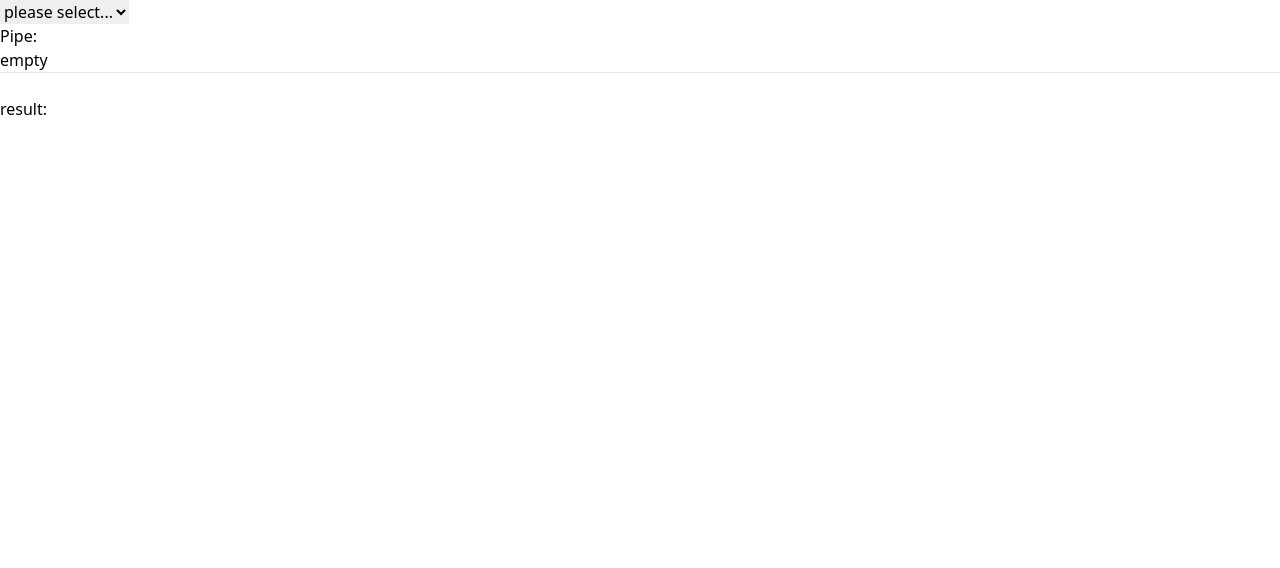
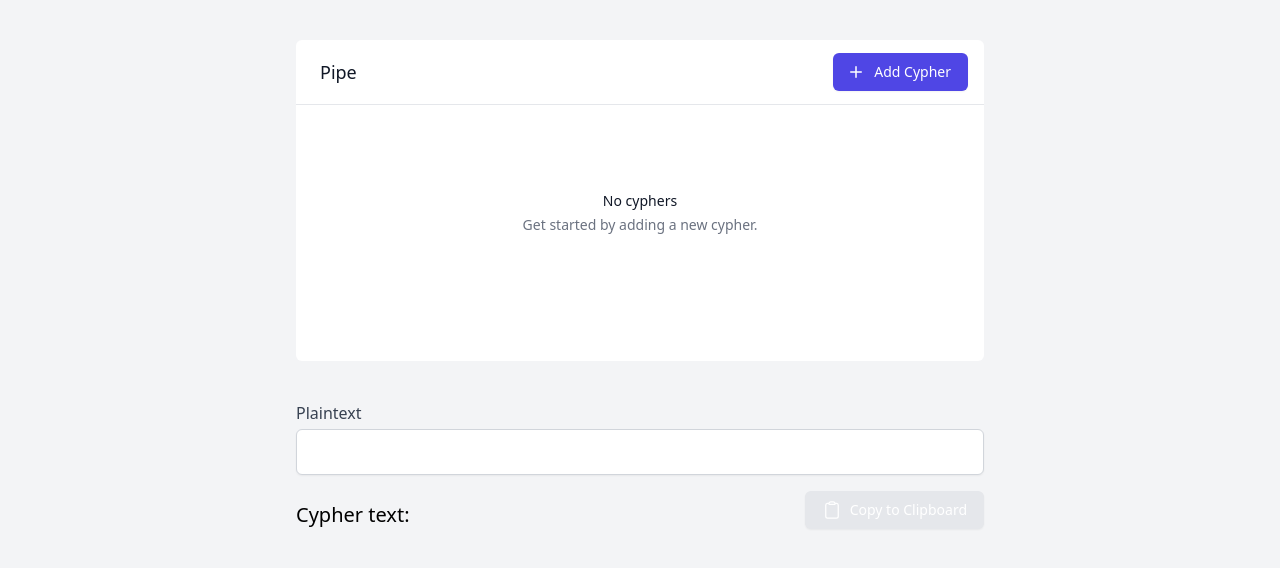
Before and after one commit to ny1am/cryptic-on-paper, a React (Vite) app: page / in a window 1280 px wide. Shown: the top 568 px of the page. Built offline with nearby package versions, Linux system fonts and the light colour scheme.

Commit message:
feat(encrypt-page): basic UI

```diff
--- a/index.html
+++ b/index.html
@@ -5,8 +5,8 @@
     <meta name="viewport" content="width=device-width, initial-scale=1.0" />
     <title>Cryptic on paper</title>
   </head>
-  <body>
-    <div id="root"></div>
+  <body class="min-h-screen bg-gray-100">
+    <div id="root" class="p-10 max-w-3xl mx-auto"></div>
     <script type="module" src="/src/main.tsx"></script>
   </body>
 </html>
--- a/package.json
+++ b/package.json
@@ -11,7 +11,10 @@
     "test": "jest"
   },
   "dependencies": {
+    "@headlessui/react": "^1.7.3",
+    "@heroicons/react": "^2.0.12",
     "@hookform/resolvers": "^2.9.10",
+    "clsx": "^1.2.1",
     "react": "^18.2.0",
     "react-dom": "^18.2.0",
     "react-hook-form": "^7.38.0",
@@ -19,6 +22,7 @@
     "zod": "^3.19.1"
   },
   "devDependencies": {
+    "@tailwindcss/forms": "^0.5.3",
     "@types/jest": "^29.1.2",
     "@types/react": "^18.0.17",
     "@types/react-dom": "^18.0.6",
--- a/src/components/DynamicForm/index.tsx
+++ b/src/components/DynamicForm/index.tsx
@@ -1,4 +1,6 @@
+import { ExclamationCircleIcon } from '@heroicons/react/20/solid';
 import { zodResolver } from '@hookform/resolvers/zod';
+import cn from 'clsx';
 import React from 'react';
 import { FieldValues, Path, useForm } from 'react-hook-form';
 import { ZodObject, ZodSchema } from 'zod';
@@ -29,22 +31,59 @@ export function DynamicForm<T extends FieldValues>({
 
   const fieldNames = Object.keys(schema.shape) as Path<T>[];
   return (
-    <form onSubmit={handleSubmit(onSubmit)}>
+    <form autoComplete="off" onSubmit={handleSubmit(onSubmit)}>
       {fieldNames.map((name) => (
-        <label key={name}>
-          <span>{name}: </span>
-          <input
-            {...register(name, {
-              valueAsNumber: schema.shape[name]._def.typeName === 'ZodNumber',
-            })}
-          />
-          {errors[name] && <div>{errors[name]?.message as string}</div>}
-        </label>
+        <div key={name}>
+          <label htmlFor={name} className="block text-sm font-medium text-gray-700">
+            {name}
+          </label>
+          <div className="relative mt-1 rounded-md shadow-sm">
+            <input
+              id={name}
+              type="text"
+              className={cn(
+                'block w-full rounded-md text-sm focus:outline-none',
+                errors[name]
+                  ? `pr-10 border-red-300 text-red-900 focus:border-red-500 focus:ring-red-500`
+                  : `border-gray-300 focus:border-indigo-500 focus:ring-indigo-500`
+              )}
+              {...register(name, {
+                valueAsNumber: schema.shape[name]._def.typeName === 'ZodNumber',
+              })}
+              {...(errors[name] && {
+                'aria-invalid': 'true',
+                'aria-describedby': `${name}-error`,
+              })}
+            />
+            {errors[name] && (
+              <div className="pointer-events-none absolute inset-y-0 right-0 flex items-center pr-3">
+                <ExclamationCircleIcon
+                  className="h-5 w-5 text-red-500"
+                  aria-hidden="true"
+                />
+              </div>
+            )}
+          </div>
+          {errors[name] && (
+            <p className="mt-2 text-sm text-red-600" id={`${name}-error`}>
+              {errors[name]?.message as string}
+            </p>
+          )}
+        </div>
       ))}
-      <div>
-        <button type="submit">submit</button>
-        <button type="button" onClick={onCancel}>
-          cancel
+      <div className="mt-8 flex justify-end gap-x-4">
+        <button
+          type="submit"
+          className="inline-flex justify-center rounded-md border border-transparent bg-indigo-600 px-4 py-2 text-sm font-medium text-white shadow-sm hover:bg-indigo-700 focus:outline-none focus:ring-2 focus:ring-indigo-500 focus:ring-offset-2"
+        >
+          Submit
+        </button>
+        <button
+          type="button"
+          className="inline-flex justify-center rounded-md border border-gray-300 bg-white px-4 py-2 text-sm font-medium text-gray-700 shadow-sm hover:text-gray-500 focus:outline-none focus:ring-2 focus:ring-indigo-500 focus:ring-offset-2"
+          onClick={onCancel}
+        >
+          Cancel
         </button>
       </div>
     </form>
--- /dev/null
+++ b/src/pages/encrypt/CyphersPipe/AddButton.tsx
@@ -0,0 +1,93 @@
+import { Menu, Transition } from '@headlessui/react';
+import { PlusIcon } from '@heroicons/react/20/solid';
+import cn from 'clsx';
+import React, { useContext, useState } from 'react';
+
+import { CiphersContext } from '../CiphersContext';
+import {
+  CypherKeyWhenRequiredOptions,
+  CypherMeta,
+  CyphersOptionsRegister,
+  cyphersRegister,
+} from '../config';
+import { CypherOptionsForm } from './CypherOptionsForm';
+import { areCypherOptionsRequired } from './pipeConfig';
+
+type CypherKey = keyof CyphersOptionsRegister;
+const cypherKeys = Object.keys(cyphersRegister) as CypherKey[];
+
+export function AddButton() {
+  const { addCypher } = useContext(CiphersContext);
+
+  const [optionsForm, setOptionsForm] = useState<CypherKeyWhenRequiredOptions>();
+  const closeOptionsForm = () => setOptionsForm(undefined);
+
+  const handleAddCypher = (key: CypherKey) => {
+    if (!areCypherOptionsRequired(key)) {
+      return addCypher({ key, options: undefined });
+    }
+    return setOptionsForm(key);
+  };
+
+  const handleOptionsSubmit = <
+    K extends CypherKeyWhenRequiredOptions,
+    O extends CyphersOptionsRegister[K]
+  >(
+    key: K,
+    options: O
+  ): void => {
+    addCypher({ key, options } as CypherMeta);
+    closeOptionsForm();
+  };
+
+  return (
+    <>
+      {optionsForm && (
+        <CypherOptionsForm
+          cypherKey={optionsForm}
+          handleSubmit={handleOptionsSubmit}
+          handleCancel={closeOptionsForm}
+        />
+      )}
+
+      <Menu as="div" className="relative inline-block text-left">
+        <div>
+          <Menu.Button className="inline-flex items-center rounded-md border border-transparent bg-indigo-600 px-4 py-2 text-sm font-medium text-white shadow-sm hover:bg-indigo-700 focus:outline-none focus:ring-2 focus:ring-indigo-500 focus:ring-offset-2">
+            <PlusIcon className="-ml-1 mr-2 h-5 w-5" aria-hidden="true" />
+            Add Cypher
+          </Menu.Button>
+        </div>
+        <Transition
+          as={React.Fragment}
+          enter="transition ease-out duration-100"
+          enterFrom="transform opacity-0 scale-95"
+          enterTo="transform opacity-100 scale-100"
+          leave="transition ease-in duration-75"
+          leaveFrom="transform opacity-100 scale-100"
+          leaveTo="transform opacity-0 scale-95"
+        >
+          <Menu.Items className="absolute right-0 z-10 mt-2 w-32 origin-top-right rounded-md bg-white shadow-lg ring-1 ring-black ring-opacity-5 focus:outline-none">
+            <div className="py-1">
+              {cypherKeys.map((cypherKey) => (
+                <Menu.Item key={cypherKey}>
+                  {({ active }) => (
+                    <button
+                      type="button"
+                      onClick={() => handleAddCypher(cypherKey)}
+                      className={cn(
+                        active ? 'bg-gray-100 text-gray-900' : 'text-gray-700',
+                        'block px-4 py-2 text-sm w-full text-right'
+                      )}
+                    >
+                      {cypherKey}
+                    </button>
+                  )}
+                </Menu.Item>
+              ))}
+            </div>
+          </Menu.Items>
+        </Transition>
+      </Menu>
+    </>
+  );
+}
--- /dev/null
+++ b/src/pages/encrypt/CyphersPipe/EmptyPipe.tsx
@@ -0,0 +1,8 @@
+export function EmptyPipe() {
+  return (
+    <div className="text-center">
+      <h3 className="text-sm font-medium text-gray-900">No cyphers</h3>
+      <p className="mt-1 text-sm text-gray-500">Get started by adding a new cypher.</p>
+    </div>
+  );
+}
--- a/src/pages/encrypt/CyphersPipe/index.tsx
+++ b/src/pages/encrypt/CyphersPipe/index.tsx
@@ -1,42 +1,15 @@
-import { useContext, useState } from 'react';
+import { useContext } from 'react';
 
 import { CiphersContext } from '../CiphersContext';
-import {
-  CypherKeyWhenRequiredOptions,
-  CypherMeta,
-  CyphersOptionsRegister,
-  cyphersRegister,
-} from '../config';
-import { CypherOptionsForm } from './CypherOptionsForm';
-import { areCypherOptionsRequired, pipeCfg } from './pipeConfig';
+import { CypherMeta } from '../config';
+import { AddButton } from './AddButton';
+import { EmptyPipe } from './EmptyPipe';
+import { pipeCfg } from './pipeConfig';
 
-type CypherKey = keyof CyphersOptionsRegister;
 type SerializeType = CypherMeta['options'] extends infer R ? (opts: R) => string : never;
 
-const cypherKeys = Object.keys(cyphersRegister) as CypherKey[];
-
 export function CyphersPipe() {
-  const { selectedCyphers, addCypher } = useContext(CiphersContext);
-  const [optionsForm, setOptionsForm] = useState<CypherKeyWhenRequiredOptions>();
-  const closeOptionsForm = () => setOptionsForm(undefined);
-
-  const handleAddCypher = (key: CypherKey) => {
-    if (!areCypherOptionsRequired(key)) {
-      return addCypher({ key, options: undefined });
-    }
-    return setOptionsForm(key);
-  };
-
-  const handleOptionsSubmit = <
-    K extends CypherKeyWhenRequiredOptions,
-    O extends CyphersOptionsRegister[K]
-  >(
-    key: K,
-    options: O
-  ): void => {
-    addCypher({ key, options } as CypherMeta);
-    closeOptionsForm();
-  };
+  const { selectedCyphers } = useContext(CiphersContext);
 
   const serializedCyphers = selectedCyphers.map((meta) => {
     const serialize = pipeCfg[meta.key].serialize as SerializeType;
@@ -44,31 +17,16 @@ export function CyphersPipe() {
   });
 
   return (
-    <div>
-      <div>
-        <select
-          value=""
-          onChange={({ target: { value } }) =>
-            value && handleAddCypher(value as CypherKey)
-          }
-        >
-          <option value="">please select...</option>
-          {cypherKeys.map((name) => (
-            <option key={name} value={name}>
-              {name}
-            </option>
-          ))}
-        </select>
-        {optionsForm && (
-          <CypherOptionsForm
-            cypherKey={optionsForm}
-            handleSubmit={handleOptionsSubmit}
-            handleCancel={closeOptionsForm}
-          />
-        )}
+    <div className="rounded-md bg-white">
+      <div className="border-b border-gray-200 px-4 pl-6 py-3">
+        <div className="flex items-center justify-between">
+          <h2 className="text-lg font-medium leading-10 text-gray-900">Pipe</h2>
+          <div className="ml-4 shrink-0">
+            <AddButton />
+          </div>
+        </div>
       </div>
-      <div>
-        <h2>Pipe:</h2>
+      <div className="min-h-[16rem] p-6 flex flex-col">
         {selectedCyphers.length > 0 ? (
           <ul>
             {serializedCyphers.map((text, i) => (
@@ -76,7 +34,9 @@ export function CyphersPipe() {
             ))}
           </ul>
         ) : (
-          <div>empty</div>
+          <div className="grow flex justify-center items-center mb-10">
+            <EmptyPipe />
+          </div>
         )}
       </div>
     </div>
--- a/src/pages/encrypt/ExecutorForm.tsx
+++ b/src/pages/encrypt/ExecutorForm.tsx
@@ -1,3 +1,4 @@
+import { ClipboardIcon } from '@heroicons/react/24/outline';
 import { useContext, useState } from 'react';
 
 import { Cypher, encrypt } from '@/features/cypher';
@@ -21,10 +22,44 @@ export function ExecutorForm() {
   });
   const result = encrypt(pipe, input || '');
 
+  const copyToClipboard = () => {
+    navigator.clipboard.writeText(result);
+    setInput('');
+  };
+
   return (
-    <div>
-      <input value={input || ''} onChange={inputChangeHandler} />
-      <div>result: {result}</div>
+    <div className="mt-10">
+      <div>
+        <label htmlFor="plaintext" className="block text-md font-medium text-gray-700">
+          Plaintext
+        </label>
+        <input
+          type="text"
+          id="plaintext"
+          className="mt-1 block w-full rounded-md shadow-sm text-lg focus:outline-none border-gray-300 focus:border-indigo-500 focus:ring-indigo-500"
+          value={input || ''}
+          onChange={inputChangeHandler}
+        />
+      </div>
+      <div className="mt-4">
+        <div className="flex w-full items-end">
+          <span className="grow text-xl">
+            {`Cypher text: `}
+            <strong>{result || ''}</strong>
+          </span>
+          <div className="shrink-0 ml-4 ">
+            <button
+              type="button"
+              className="inline-flex items-center rounded-md border border-transparent bg-indigo-600 px-4 py-2 text-sm font-medium text-white shadow-sm hover:bg-indigo-700 focus:outline-none focus:ring-2 focus:ring-indigo-500 focus:ring-offset-2 disabled:bg-gray-200"
+              disabled={!result}
+              onClick={copyToClipboard}
+            >
+              <ClipboardIcon className="h-5 w-5 mr-2" aria-hidden="true" />
+              Copy to Clipboard
+            </button>
+          </div>
+        </div>
+      </div>
     </div>
   );
 }
--- a/src/pages/encrypt/index.tsx
+++ b/src/pages/encrypt/index.tsx
@@ -12,7 +12,6 @@ export function EncryptPage() {
   return (
     <CiphersContext.Provider value={{ selectedCyphers, addCypher }}>
       <CyphersPipe />
-      <hr />
       <ExecutorForm />
     </CiphersContext.Provider>
   );
--- a/tailwind.config.cjs
+++ b/tailwind.config.cjs
@@ -4,5 +4,5 @@ module.exports = {
   theme: {
     extend: {},
   },
-  plugins: [],
+  plugins: [require('@tailwindcss/forms')],
 };
```
Also changed, not shown: src/components/Dialog/index.tsx (added, +22 -0 lines), src/pages/encrypt/CyphersPipe/CypherOptionsForm.tsx (+10 -6 lines), 1 other file (tests, documents, lock files or other folders).
